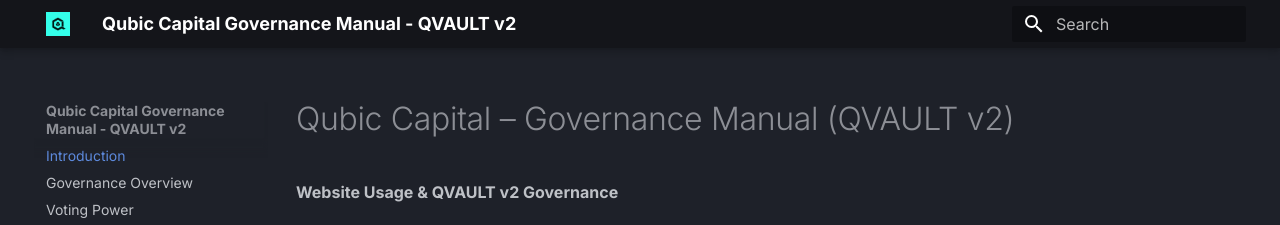
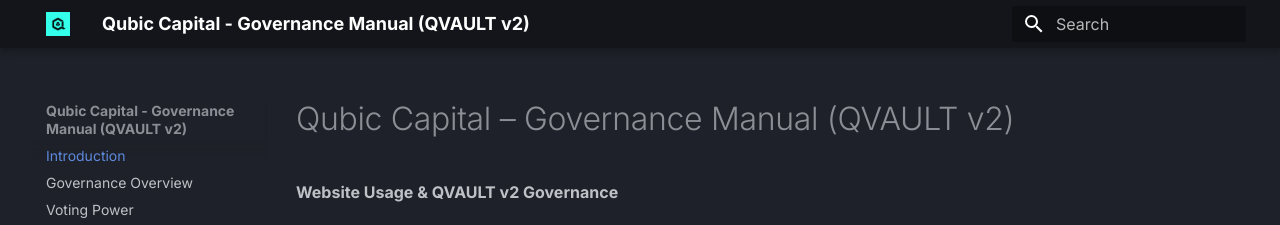
Before and after one commit to HermanToothrot10/qubic-capital-manual, an MkDocs documentation site: the page built from docs/index.md, in a window 1280 px wide. Shown: the top 225 px of the page. Built offline with MkDocs 1.6.1 and Material for MkDocs 9.7.7, drawn with Linux system fonts in a browser that asks for light colours; part of the change alters nothing that is shown.

```diff
--- a/mkdocs.yml
+++ b/mkdocs.yml
@@ -1,5 +1,5 @@
-site_name: Qubic Capital Governance Manual - QVAULT v2
-site_description: Governance Manual – QVAULT v2
+site_name: Qubic Capital - Governance Manual (QVAULT v2)
+site_description: Qubic Capital - Governance Manual (QVAULT v2)
 
 theme:
   name: material
```
